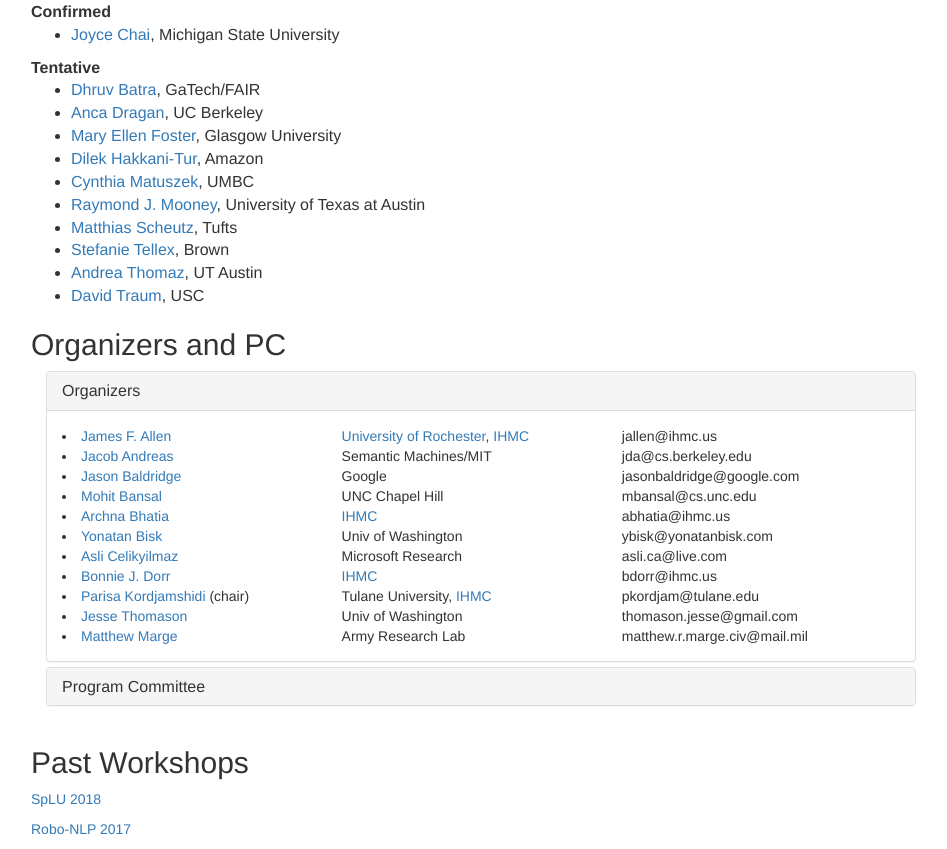
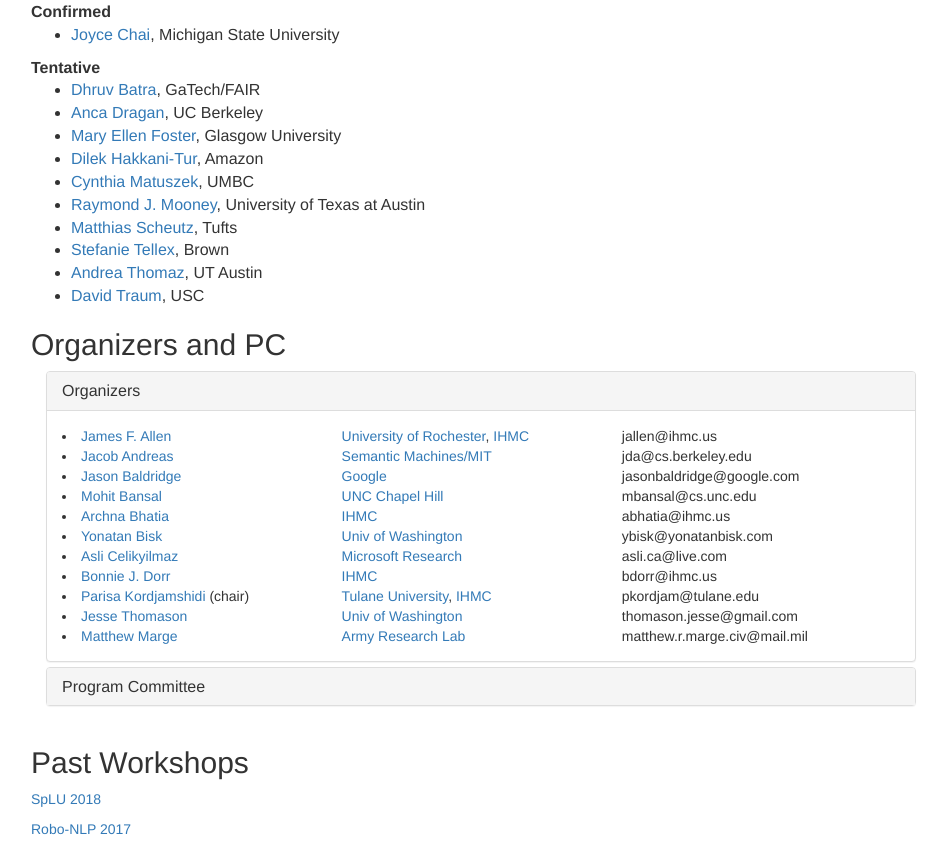
Before and after one commit to SpLU-RoboNLP/SpLU-RoboNLP.github.io, a plain HTML site: page index.html in a window 1280 px wide. Shown: the part 1250-2099 px from the top of the page, without its empty margins (159-1106 px from the left). Drawn offline with nearby package versions, Linux system fonts and the light colour scheme.

Commit message:
added links to affiliations for organizers

```diff
--- a/index.html
+++ b/index.html
@@ -180,19 +180,19 @@ We will award multiple best paper <b>cash prizes</b> via our sponsorship.
 
             <tr>
             <td><li><a href="https://people.eecs.berkeley.edu/~jda/">Jacob Andreas</a></td>
-            <td>Semantic Machines/MIT</li></td>
+            <td><a href="http://www.semanticmachines.com/">Semantic Machines/MIT</a></li></td>
             <td>jda@cs.berkeley.edu</td>
             </tr>
 
             <tr>
             <td><li><a href="http://www.jasonbaldridge.com/">Jason Baldridge</a></td>
-            <td>Google</li></td>
+            <td><a href="https://www.google.com">Google</a></li></td>
             <td>jasonbaldridge@google.com</td>
             </tr>
 
             <tr>
             <td><li><a href="http://www.cs.unc.edu/~mbansal/">Mohit Bansal</a></td>
-            <td>UNC Chapel Hill</li></td>
+            <td><a href="https://www.unc.edu">UNC Chapel Hill</a></li></td>
             <td>mbansal@cs.unc.edu</td>
             </tr>
 
@@ -205,7 +205,7 @@ We will award multiple best paper <b>cash prizes</b> via our sponsorship.
 
             <tr>
             <td><li><a href="http://www.YonatanBisk.com">Yonatan Bisk</a></td>
-            <td>Univ of Washington</li></td>
+            <td><a href="https://www.washington.edu">Univ of Washington</a></li></td>
             <td>ybisk@yonatanbisk.com</td>
             </tr>
 
@@ -214,7 +214,7 @@ We will award multiple best paper <b>cash prizes</b> via our sponsorship.
 
             <tr>
             <td><li><a href="https://www.microsoft.com/en-us/research/people/aslicel/">Asli Celikyilmaz</a></td>
-            <td>Microsoft Research</li></td>
+            <td><a href="https://www.microsoft.com/en-us/research/">Microsoft Research</a></li></td>
             <td>asli.ca@live.com</td>
             </tr>
 
@@ -228,20 +228,20 @@ We will award multiple best paper <b>cash prizes</b> via our sponsorship.
             <tr>
             <td>
              <li><a href="http://www.cs.tulane.edu/%7Epkordjam/">Parisa Kordjamshidi</a> (chair)</td>
-              <td>Tulane University, <a href="https://www.ihmc.us">IHMC</a></li></td>
+              <td><a href="https://tulane.edu">Tulane University</a>, <a href="https://www.ihmc.us">IHMC</a></li></td>
               <td> pkordjam@tulane.edu</td>
             </tr>
 
 
             <tr>
             <td><li><a href="https://jessethomason.com/">Jesse Thomason</a></td>
-            <td>Univ of Washington</li></td>
+            <td><a href="https://www.washington.edu">Univ of Washington</a></li></td>
             <td>thomason.jesse@gmail.com</td>
             </tr>
 
             <tr>
             <td><li><a href="https://scholar.google.com/citations?user=K931JfEAAAAJ&hl=en">Matthew Marge</a></td>
-            <td>Army Research Lab</li></td>
+            <td><a href="https://www.arl.army.mil">Army Research Lab</a></li></td>
             <td>matthew.r.marge.civ@mail.mil</td>
             </tr>
 
```
